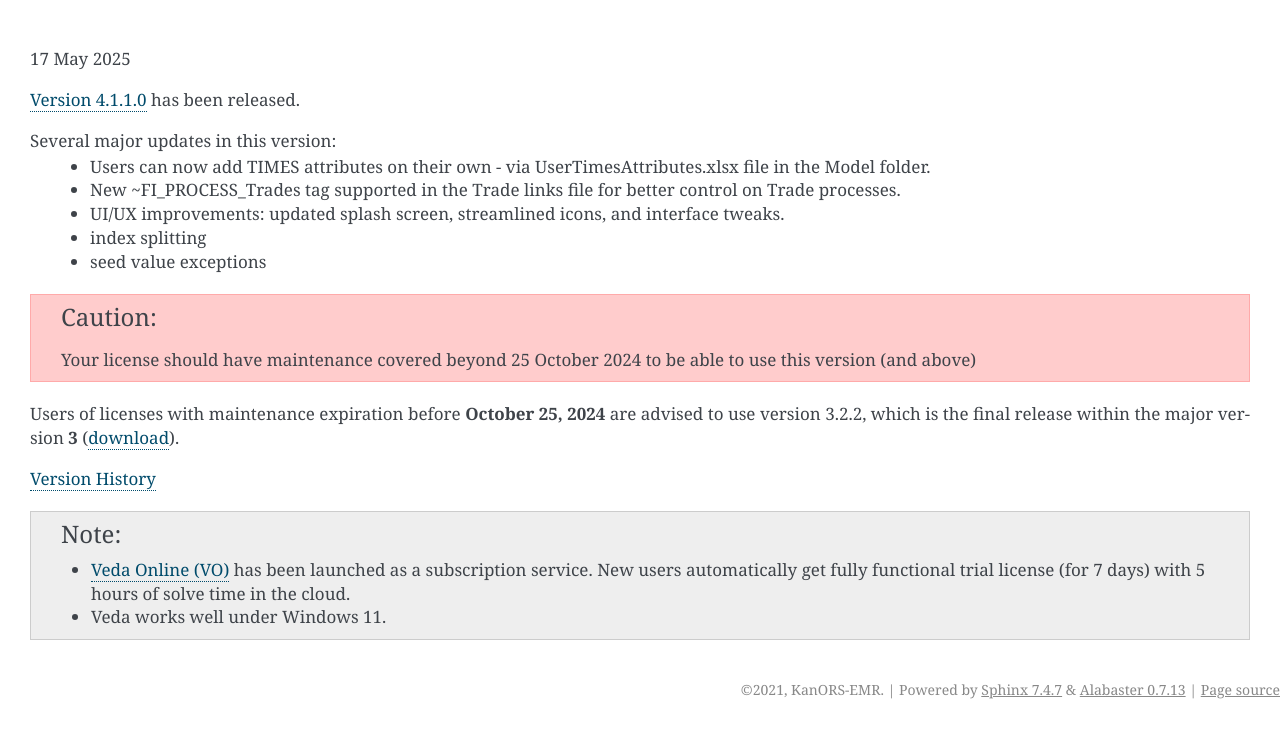
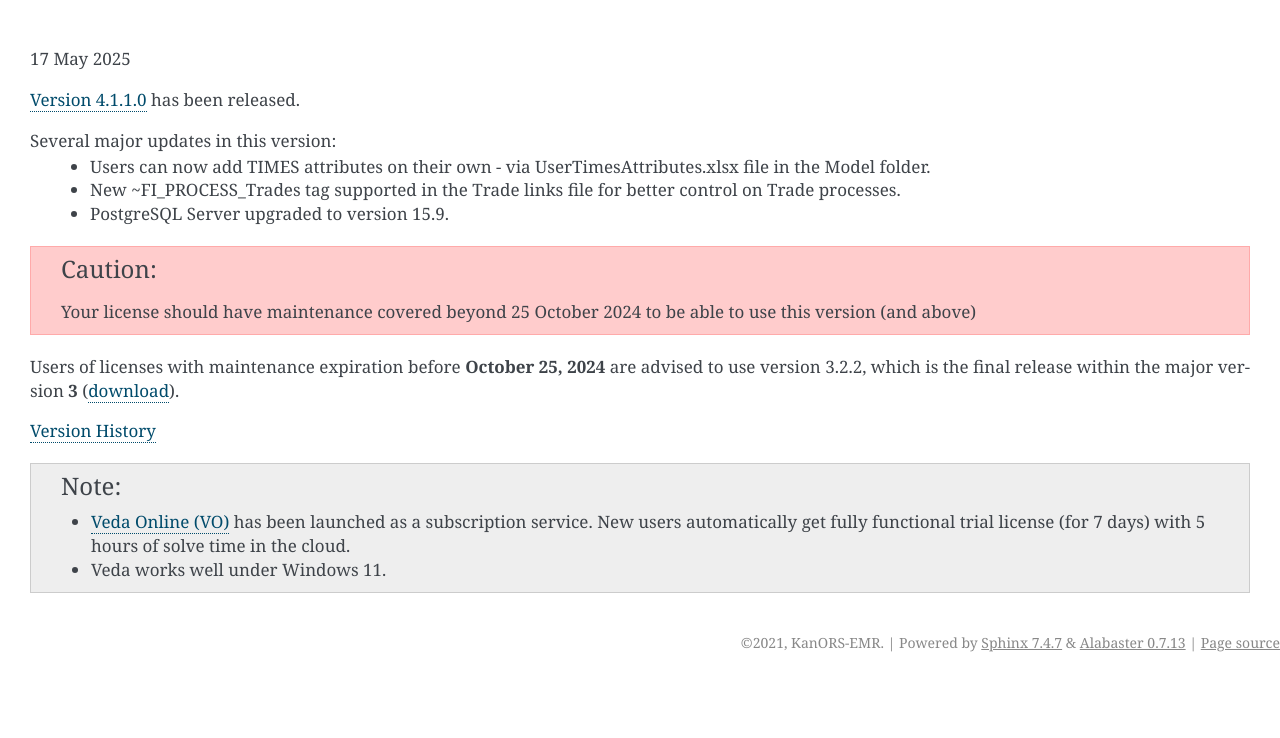
Before and after one commit to kanors-emr/Veda-start-page-news, a Sphinx documentation site: the page built from docs/source/index.rst, in a window 1280 px wide. Shown: the top 738 px of the page. Built offline with Sphinx 7.4.7, drawn with Linux system fonts in a browser that asks for light colours.

Commit message:
Update index.rst

```diff
--- a/docs/source/index.rst
+++ b/docs/source/index.rst
@@ -12,9 +12,7 @@
 Several major updates in this version:
    * Users can now add TIMES attributes on their own - via UserTimesAttributes.xlsx file in the Model folder.
    * New ~FI_PROCESS_Trades tag supported in the Trade links file for better control on Trade processes.
-   * UI/UX improvements: updated splash screen, streamlined icons, and interface tweaks.
-   * index splitting
-   * seed value exceptions
+   * PostgreSQL Server upgraded to version 15.9.
 
 .. caution::
    Your license should have maintenance covered beyond 25 October 2024 to be able to use this version (and above)
```
